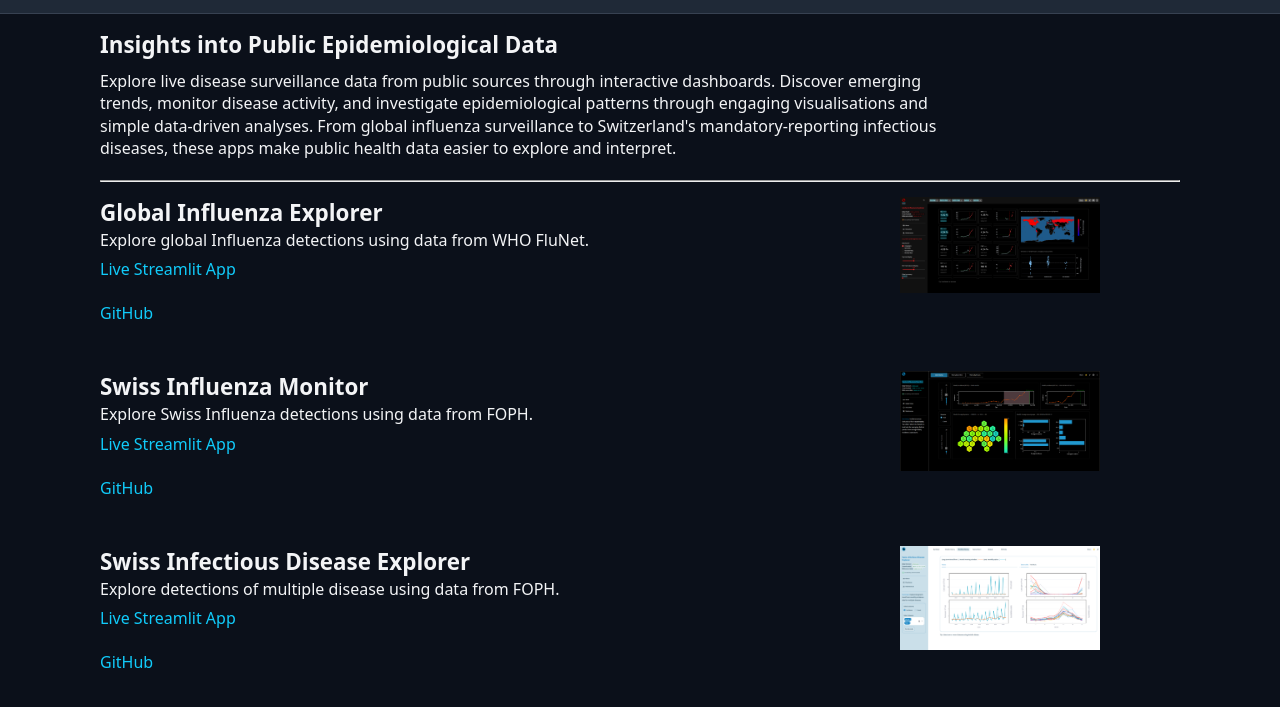
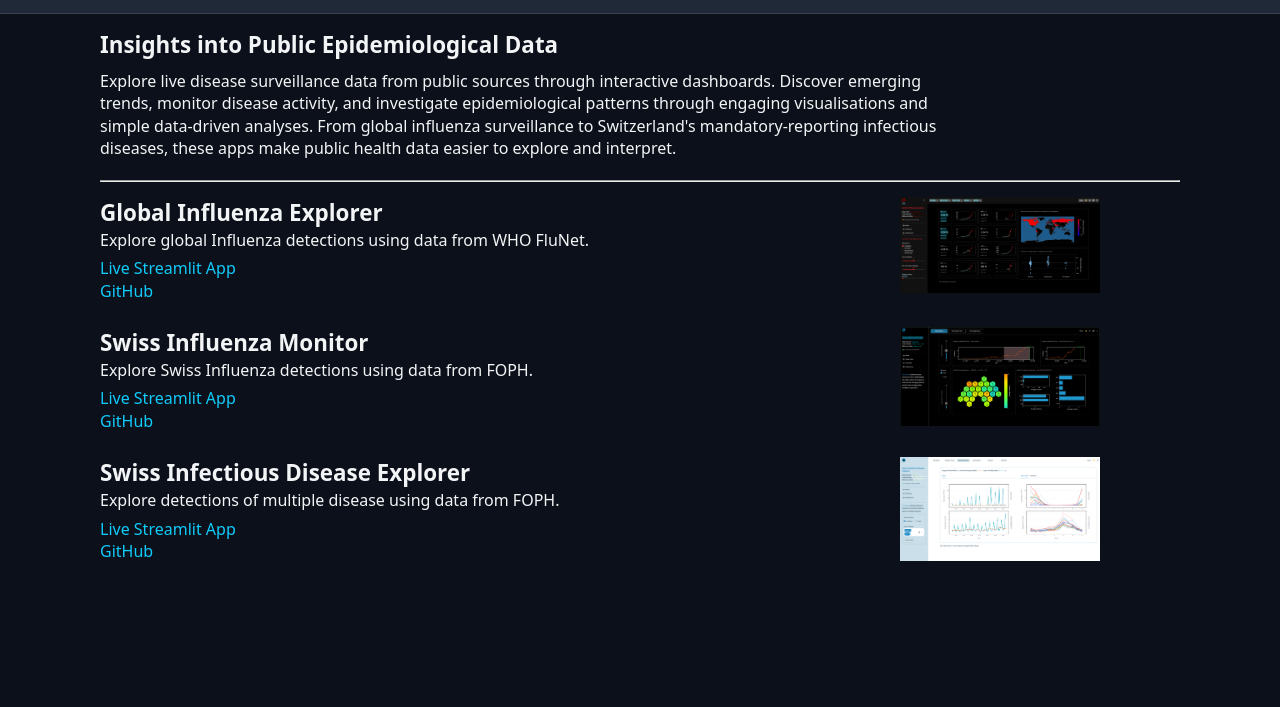
Before and after one commit to sergezaugg/pollito_portfolio, a plain HTML site: page pages/epi.html in a window 1280 px wide. Shown: the part 63-770 px from the top of the page. Drawn offline with Linux system fonts and the light colour scheme.

Commit message:
quick-fix for consistent link spacing acroos 3 main browsers, to be confirmed!

```diff
--- a/css/styles.css
+++ b/css/styles.css
@@ -297,3 +297,29 @@ ol li {
 .project-item:has(.preview-img:hover) {
     z-index: 100;
 }
+
+
+
+
+
+
+
+
+
+/* new */
+
+
+
+.project-links {
+    display: flex;
+    flex-direction: column;
+    align-items: flex-start;
+    gap: 2px;
+}
+
+.project-links a {
+    display: block;
+    line-height: 1.3;
+    margin: 0;
+    padding: 0;
+}
--- a/js/components.js
+++ b/js/components.js
@@ -26,7 +26,27 @@ function createProject(title, description, links, image) {
     descriptionBox.appendChild(paragraph);
     info.appendChild(descriptionBox);
 
+    // // Project links
+    // links.forEach((link) => {
+
+    //     const anchor = document.createElement("a");
+    //     anchor.href = link.url;
+    //     anchor.textContent = link.text;
+
+    //     if (link.external) {
+    //         anchor.target = "_blank";
+    //         anchor.rel = "noopener noreferrer";
+    //     }
+
+    //     info.appendChild(anchor);
+    //     info.appendChild(document.createElement("br"));
+    // });
+
+
 // Project links
+const linksBox = document.createElement("div");
+linksBox.className = "project-links";
+
 links.forEach((link) => {
 
     const anchor = document.createElement("a");
@@ -38,9 +58,18 @@ function createProject(title, description, links, image) {
         anchor.rel = "noopener noreferrer";
     }
 
-        info.appendChild(anchor);
-        info.appendChild(document.createElement("br"));
+    linksBox.appendChild(anchor);
 });
+
+info.appendChild(linksBox);
+
+
+
+
+
+
+
+
 
     // Project preview
     const preview = document.createElement("div");
```
Lines whose indentation alone changed are shown as unchanged.
